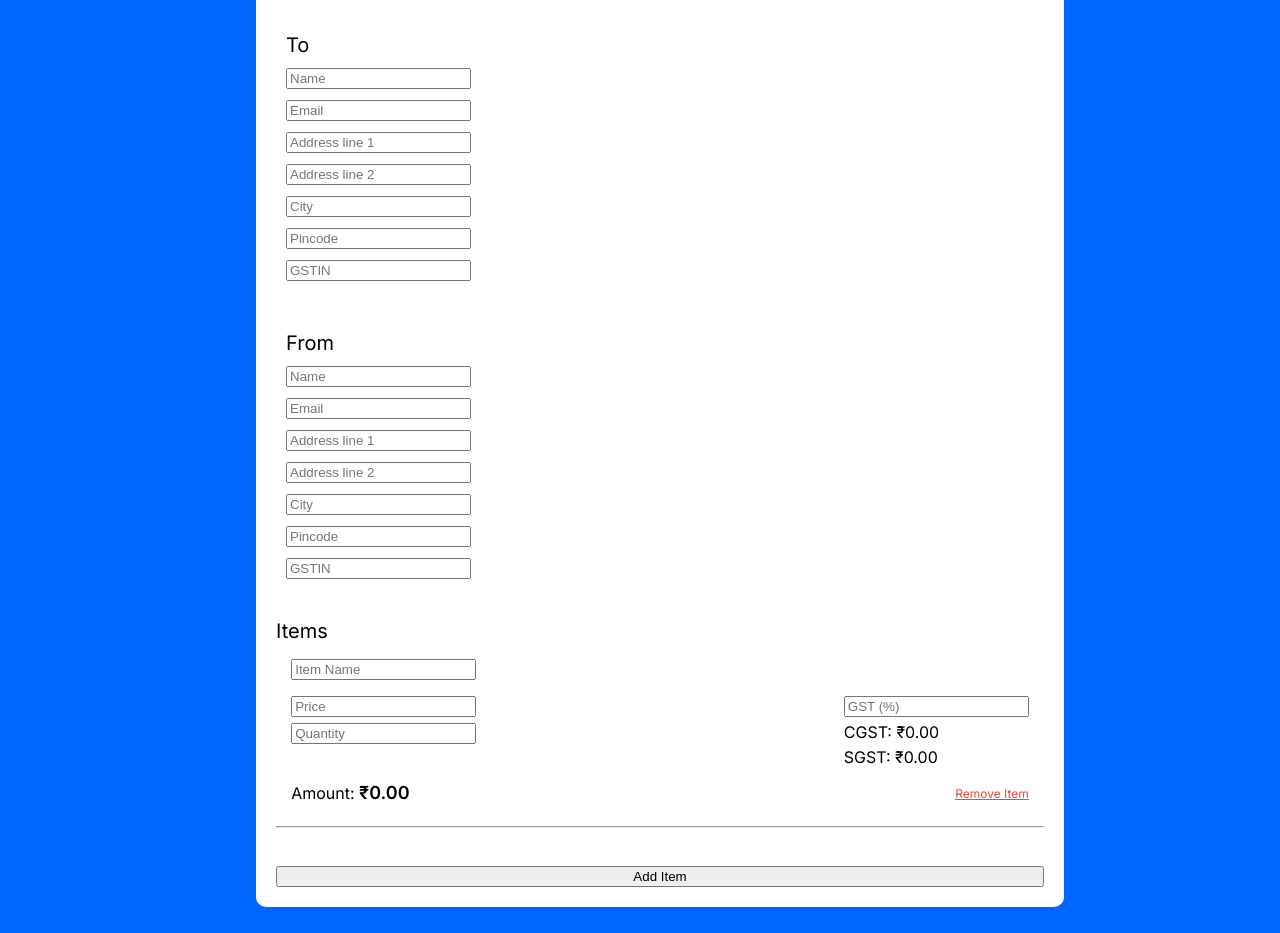
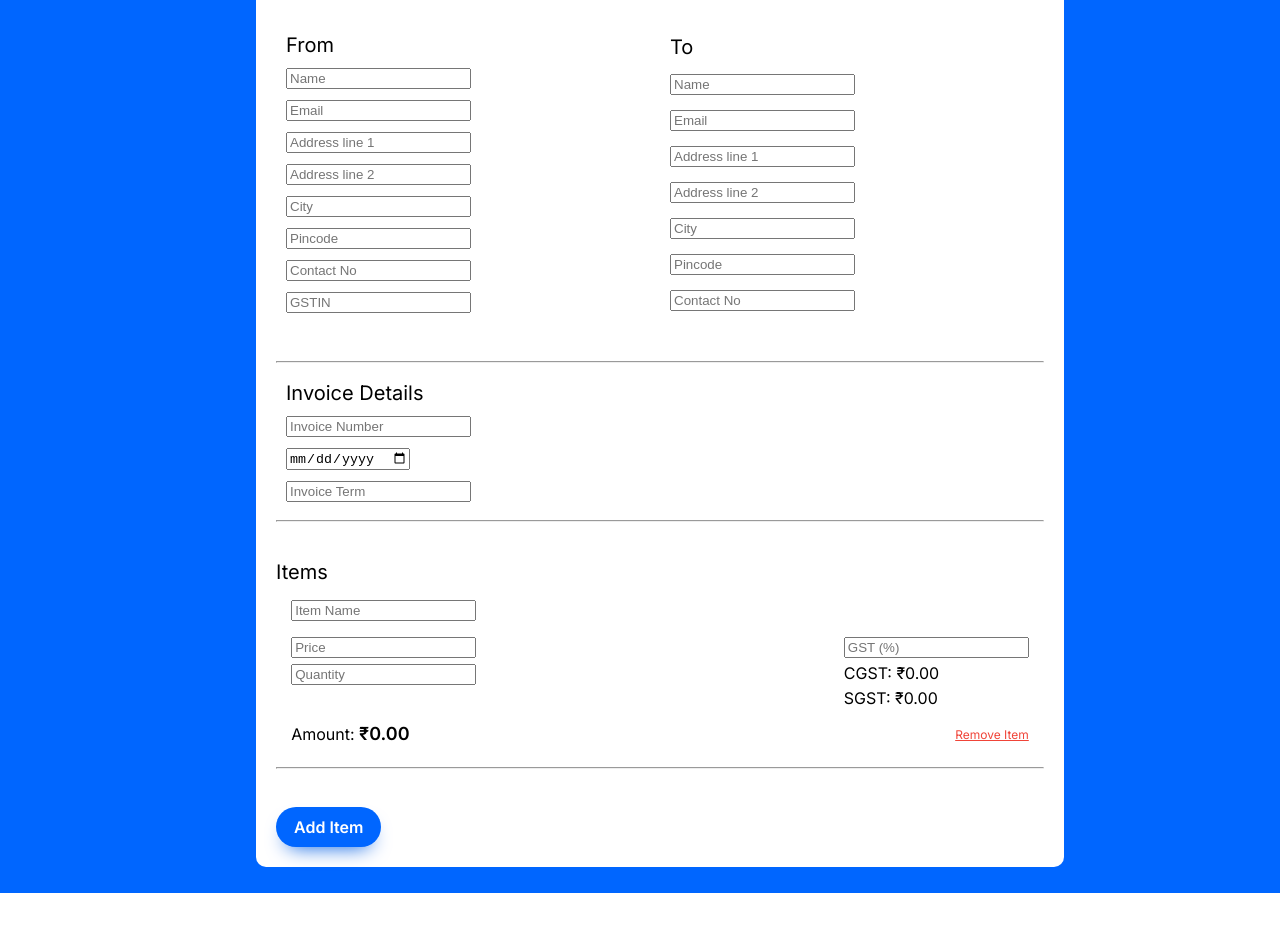
Before and after one commit to sanjith-s/invoice-generator, a Svelte app: page / in a window 1280 px wide. Shown: the part 180-1113 px from the top of the page. After the commit the page ends 1073 px from the top, so only its background shows below. Built offline with nearby package versions, Linux system fonts and the light colour scheme.

Commit message:
Updated index.html and App.svelte

```diff
--- a/index.html
+++ b/index.html
@@ -4,7 +4,7 @@
     <meta charset="UTF-8" />
     <link rel="icon" href="/favicon.ico" />
     <meta name="viewport" content="width=device-width, initial-scale=1.0" />
-    <title>Svelte + Vite App</title>
+    <title>Invoice Generator</title>
   </head>
   <body>
     <div id="app"></div>
--- a/src/App.svelte
+++ b/src/App.svelte
@@ -16,7 +16,7 @@
     addr2: "",
     city: "",
     zipcode: "",
-    gstin: "",
+    contact: "",
   };
 
   let billerDetails = {
@@ -26,7 +26,14 @@
     addr2: "",
     city: "",
     zipcode: "",
+    contact: "",
     gstin: "",
+  };
+
+  let invoiceDetails = {
+    number: "",
+    date: "",
+    term: "",
   };
 
   let itemObj = {
@@ -85,125 +92,80 @@
       <ImgBox />
     </div>
 
+    <div class="grid-container">
+      <div id="billerDetails" class="details">
+        <span class="title2">From</span>
+        <label>
+          <input id="bname" type="text" placeholder="Name"
+            bind:value={billerDetails.name}
+          /></label>
+        <label>
+          <input id="bemail" type="text" placeholder="Email"
+            bind:value={billerDetails.email}
+          /></label>
+        <label><input id="baddr1" type="text" placeholder="Address line 1"
+            bind:value={billerDetails.addr1}
+          /></label>
+        <label><input id="baddr2" type="text" placeholder="Address line 2"
+            bind:value={billerDetails.addr2}
+          /></label>
+        <label><input id="bcity" type="text" placeholder="City"
+            bind:value={billerDetails.city}
+          /></label>
+        <label><input id="bzip" type="text" placeholder="Pincode"
+            bind:value={billerDetails.zipcode}
+          /></label>
+        <label><input id="bcontact" type="text" placeholder="Contact No"
+            bind:value={billerDetails.contact}
+          /></label>
+        <label><input id="bgstin" type="text" placeholder="GSTIN"
+            bind:value={billerDetails.gstin}
+          /></label>
+      </div>
+
       <div id="clientDetails" class="details">
         <span class="title2">To</span>
-      <label
-        ><input
-          id="cname"
-          type="text"
-          placeholder="Name"
+        <label><input id="cname" type="text" placeholder="Name"
             bind:value={clientDetails.name}
-        /></label
-      >
-      <label
-        ><input
-          id="cemail"
-          type="text"
-          placeholder="Email"
+          /></label>
+        <label><input id="cemail" type="text" placeholder="Email"
             bind:value={clientDetails.email}
-        /></label
-      >
-      <label
-        ><input
-          id="caddr1"
-          type="text"
-          placeholder="Address line 1"
+          /></label>
+        <label><input id="caddr1" type="text" placeholder="Address line 1"
             bind:value={clientDetails.addr1}
-        /></label
-      >
-      <label
-        ><input
-          id="caddr2"
-          type="text"
-          placeholder="Address line 2"
+          /></label>
+        <label><input id="caddr2" type="text" placeholder="Address line 2"
             bind:value={clientDetails.addr2}
-        /></label
-      >
-      <label
-        ><input
-          id="ccity"
-          type="text"
-          placeholder="City"
+          /></label>
+        <label><input id="ccity" type="text" placeholder="City"
             bind:value={clientDetails.city}
-        /></label
-      >
-      <label
-        ><input
-          id="czip"
-          type="text"
-          placeholder="Pincode"
+          /></label>
+        <label><input id="czip" type="text" placeholder="Pincode"
             bind:value={clientDetails.zipcode}
-        /></label
-      >
-      <label
-        ><input
-          id="cgstin"
-          type="text"
-          placeholder="GSTIN"
-          bind:value={clientDetails.gstin}
-        /></label
-      >
+          /></label>
+        <label><input id="ccontact" type="text" placeholder="Contact No"
+            bind:value={clientDetails.contact}
+          /></label>
+      </div>
     </div>
 
-    <div id="billerDetails" class="details">
-      <span class="title2">From</span>
-      <label
-        ><input
-          id="bname"
-          type="text"
-          placeholder="Name"
-          bind:value={billerDetails.name}
-        /></label
-      >
-      <label
-        ><input
-          id="bemail"
-          type="text"
-          placeholder="Email"
-          bind:value={billerDetails.email}
-        /></label
-      >
-      <label
-        ><input
-          id="baddr1"
-          type="text"
-          placeholder="Address line 1"
-          bind:value={billerDetails.addr1}
-        /></label
-      >
-      <label
-        ><input
-          id="baddr2"
-          type="text"
-          placeholder="Address line 2"
-          bind:value={billerDetails.addr2}
-        /></label
-      >
-      <label
-        ><input
-          id="bcity"
-          type="text"
-          placeholder="City"
-          bind:value={billerDetails.city}
-        /></label
-      >
-      <label
-        ><input
-          id="bzip"
-          type="text"
-          placeholder="Pincode"
-          bind:value={billerDetails.zipcode}
-        /></label
-      >
-      <label
-        ><input
-          id="bgstin"
-          type="text"
-          placeholder="GSTIN"
-          bind:value={billerDetails.gstin}
-        /></label
-      >
+    <div>
+      <hr/>
+      <div id="invoiceDetails" class="details">
+        <span class="title2">Invoice Details</span>
+        <label><input id="number" type="text" placeholder="Invoice Number"
+          bind:value={invoiceDetails.number}
+        /></label>
+        <label><input id="date" type="date"
+          bind:value={invoiceDetails.date}
+        /></label>
+        <label><input id="term" type="text" placeholder="Invoice Term"
+          bind:value={invoiceDetails.term}
+        /></label>
       </div>
+      <hr/>
+    </div>
+
     <div>
       <span class="title2">Items</span>
       {#each items as item, id}
@@ -211,9 +173,20 @@
         <hr />
       {/each}
     </div>
-    <button type="button" on:click={addItem}>Add Item</button>
+    <button type="button" class="add" on:click={addItem}>
+      <i class="fa-solid fa-plus" /> Add Item</button
+    >
   </div>
 </form>
+
+<!-- Iconss -->
+<link
+  rel="stylesheet"
+  href="https://cdnjs.cloudflare.com/ajax/libs/font-awesome/6.0.0-beta2/css/all.min.css"
+  integrity="sha512-YWzhKL2whUzgiheMoBFwW8CKV4qpHQAEuvilg9FAn5VJUDwKZZxkJNuGM4XkWuk94WCrrwslk8yWNGmY1EduTA=="
+  crossorigin="anonymous"
+  referrerpolicy="no-referrer"
+/>
 
 <style>
   @import url("https://fonts.googleapis.com/css2?family=Inter&display=swap");
@@ -240,6 +213,11 @@
     font-family: "Inter", sans-serif;
     font-size: 16px;
     margin: auto;
+  }
+
+  .grid-container {
+    display: grid;
+    grid-template-columns: 50% 50%;
   }
 
   .details {
@@ -269,6 +247,31 @@
     font-weight: 600;
   }
 
+  .add {
+    background: #0066ff;
+    border-radius: 999px;
+    box-shadow: #005de2 0 10px 20px -10px;
+    box-sizing: border-box;
+    color: #ffffff;
+    cursor: pointer;
+    font-family: Inter, Helvetica, "Apple Color Emoji", "Segoe UI Emoji",
+      NotoColorEmoji, "Noto Color Emoji", "Segoe UI Symbol", "Android Emoji",
+      EmojiSymbols, -apple-system, system-ui, "Segoe UI", Roboto,
+      "Helvetica Neue", "Noto Sans", sans-serif;
+    font-size: 16px;
+    font-weight: 700;
+    line-height: 24px;
+    opacity: 1;
+    outline: 0 solid transparent;
+    padding: 8px 18px;
+    user-select: none;
+    -webkit-user-select: none;
+    touch-action: manipulation;
+    width: fit-content;
+    word-break: break-word;
+    border: 0;
+  }
+
   #titleBox {
     display: flex;
     flex-direction: row;
```
Also changed, not shown: 2 other files (tests, documents, lock files or other folders). Lines whose indentation alone changed are shown as unchanged.
